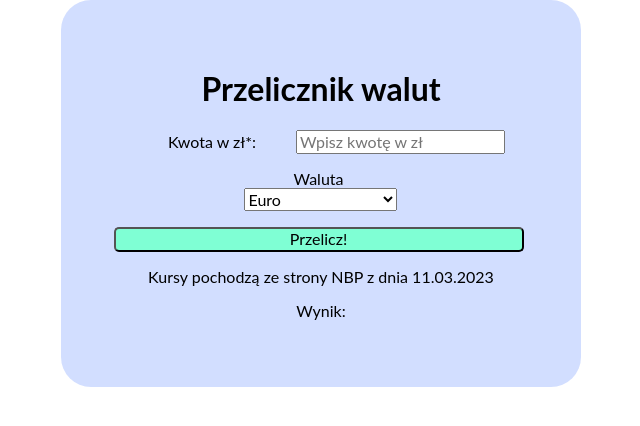
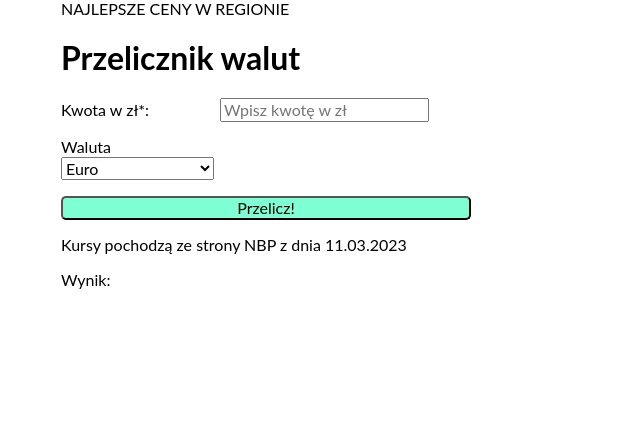
Before and after one commit to MichalJozwik/Kalkulator-Walut, a plain HTML site: page index.html in a window 1280 px wide. Shown: the whole page, without its empty margins (79-719 px from the left). Drawn offline with nearby package versions, Linux system fonts and the light colour scheme.

Commit message:
added new section

```diff
--- a/index.html
+++ b/index.html
@@ -16,9 +16,11 @@
 </head>
 
 <body class="body">
-    <div class="przelicznik">
+    <div class="exchaige">
 
         <form class="js-form ">
+
+            <p>NAJLEPSZE CENY W REGIONIE</p>
 
             <h1 class="form__heder">
                 Przelicznik walut
@@ -28,7 +30,8 @@
                     <span class="form__labelText">
                         Kwota w zł*:
                     </span>
-                <input class="form__filed js-amount" placeholder="Wpisz kwotę w zł" type="number" required step="0.01">
+                    <input class="form__filed js-amount" placeholder="Wpisz kwotę w zł" type="number" required
+                        step="0.01">
                 </lebel>
             </p>
 
@@ -56,6 +59,7 @@
             <p>Wynik: <strong class="js-result"></strong> </p>
 
         </form>
+
     </div>
 
 
```
Lines whose indentation alone changed are shown as unchanged.
